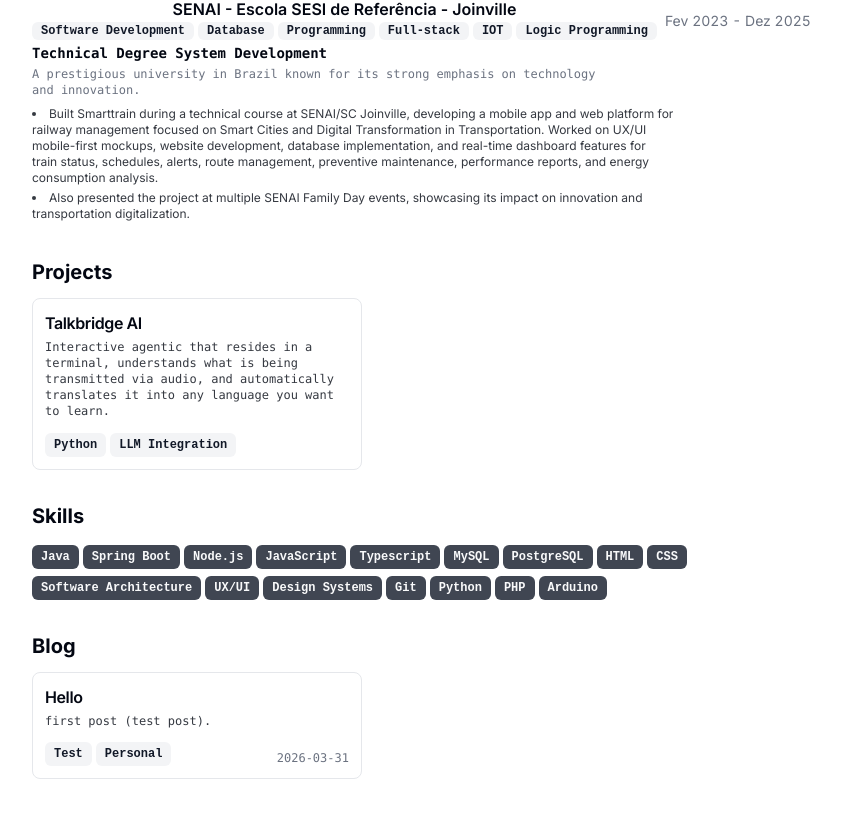
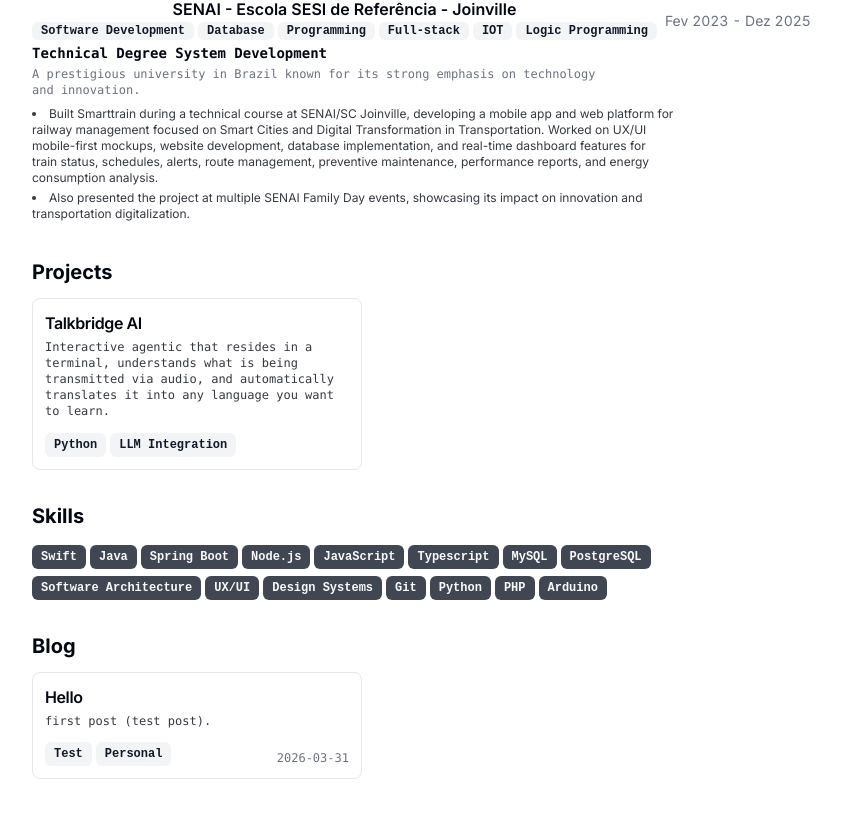
Before and after one commit to miguelrcha/miguelrcha.dev, a Next.js app: page / in a window 1280 px wide. Shown: the part 902-1719 px from the top of the page, without its empty margins (272-1113 px from the left). Built offline with nearby package versions, Linux system fonts and the light colour scheme.

Commit message:
fix: Remove HTML and add Swift to SKILLS array

```diff
--- a/src/app/page.tsx
+++ b/src/app/page.tsx
@@ -110,8 +110,8 @@
 ];
 
 const SKILLS = [
-  "Java", "Spring Boot", "Node.js", "JavaScript", "Typescript",
-  "MySQL", "PostgreSQL", "HTML", "CSS", "Software Architecture", "UX/UI",
+  "Swift", "Java", "Spring Boot", "Node.js", "JavaScript", "Typescript",
+  "MySQL", "PostgreSQL", "Software Architecture", "UX/UI",
   "Design Systems", "Git", "Python", "PHP", "Arduino",
 ];
 
```
